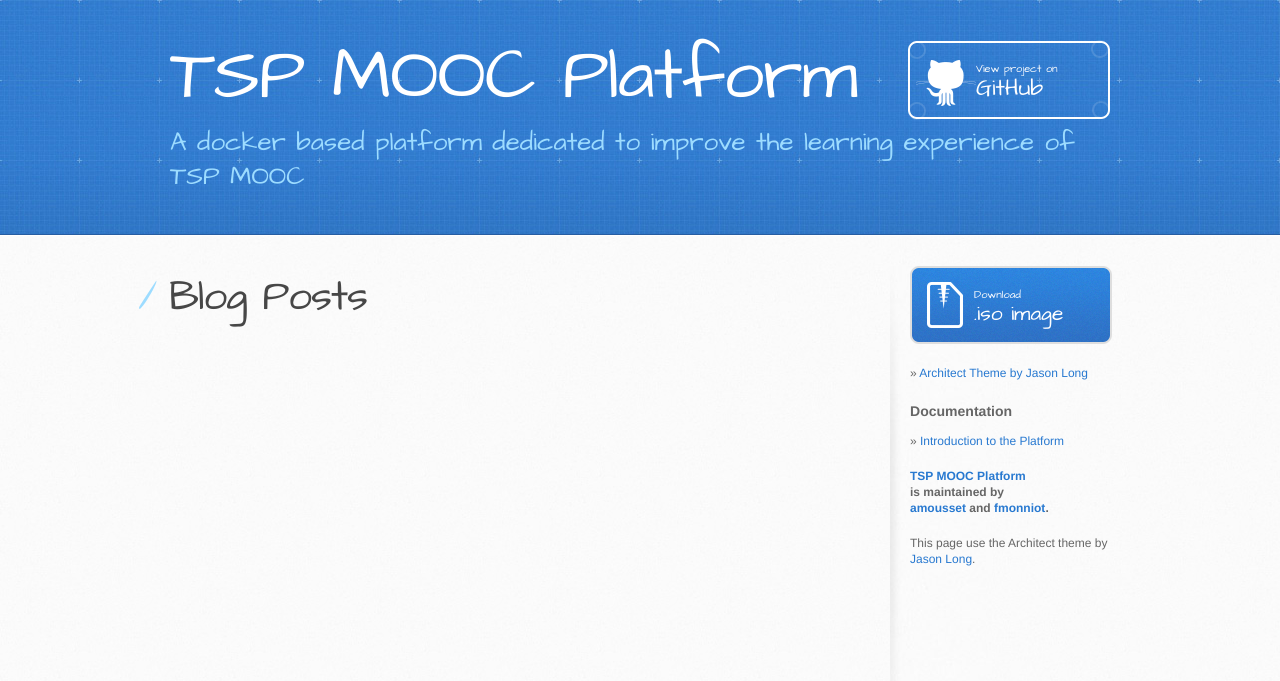
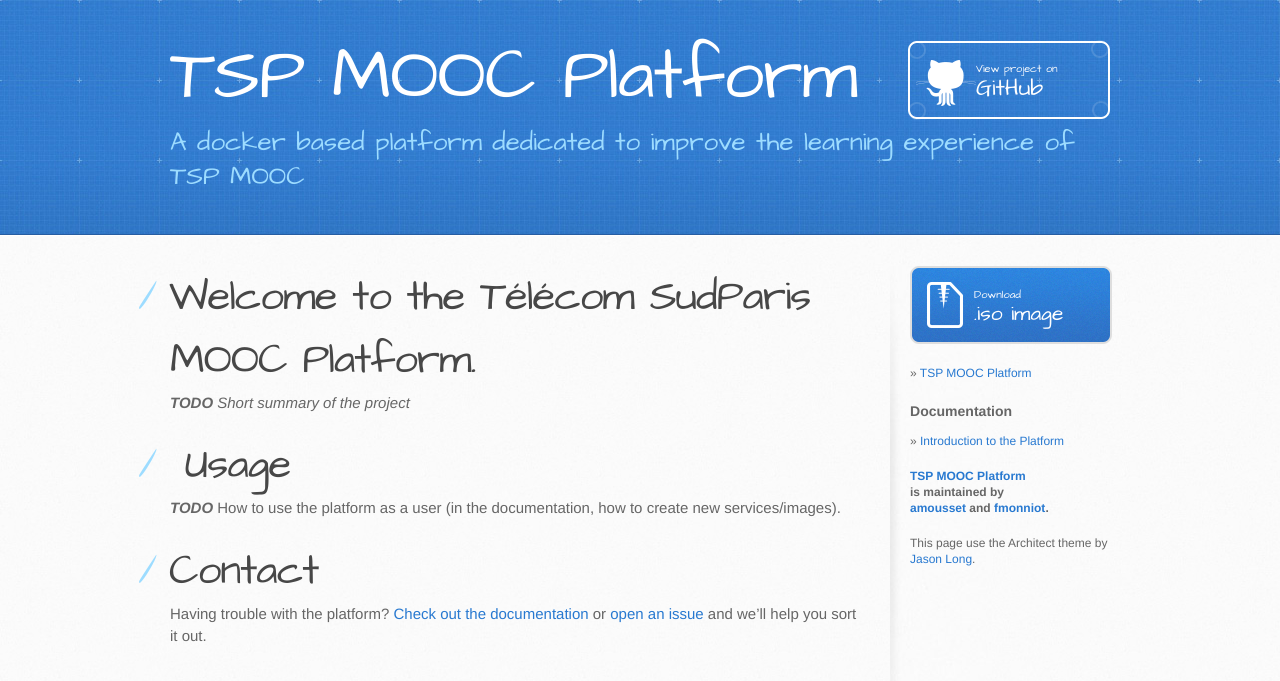
Before and after one commit to pfe-asr-2014/pfe-asr-2014.github.io, a Jekyll site: the page built from index.md, in a window 1280 px wide. Shown: the top 681 px of the page. Built offline with Jekyll 4.4.1, drawn with Linux system fonts in a browser that asks for light colours; Markdown is read by kramdown in place of the engine named in the settings.

Commit message:
add index skeleton

```diff
--- a/index.md
+++ b/index.md
@@ -1,13 +1,18 @@
 ---
 layout: default
-title: Architect Theme by Jason Long
+title: TSP MOOC Platform
 ---
 
-<div id="home">
-  <h1>Blog Posts</h1>
-  <ul class="posts">
-    {% for post in site.posts %}
-      <li><span>{{ post.date | date_to_string }}</span> &raquo; <a href="{{ post.url }}">{{ post.title }}</a></li>
-    {% endfor %}
-  </ul>
-</div>
+# Welcome to the Télécom SudParis MOOC Platform.
+
+_**TODO** Short summary of the project_
+
+# Usage
+
+_**TODO**_ How to use the platform as a user (in the documentation, how to create
+  new services/images).
+
+# Contact
+Having trouble with the platform? [Check out the documentation](/docs) or
+[open an issue](https://github.com/pfe-asr-2014/pfe-asr-2014.github.io/issues)
+and we’ll help you sort it out.
```
